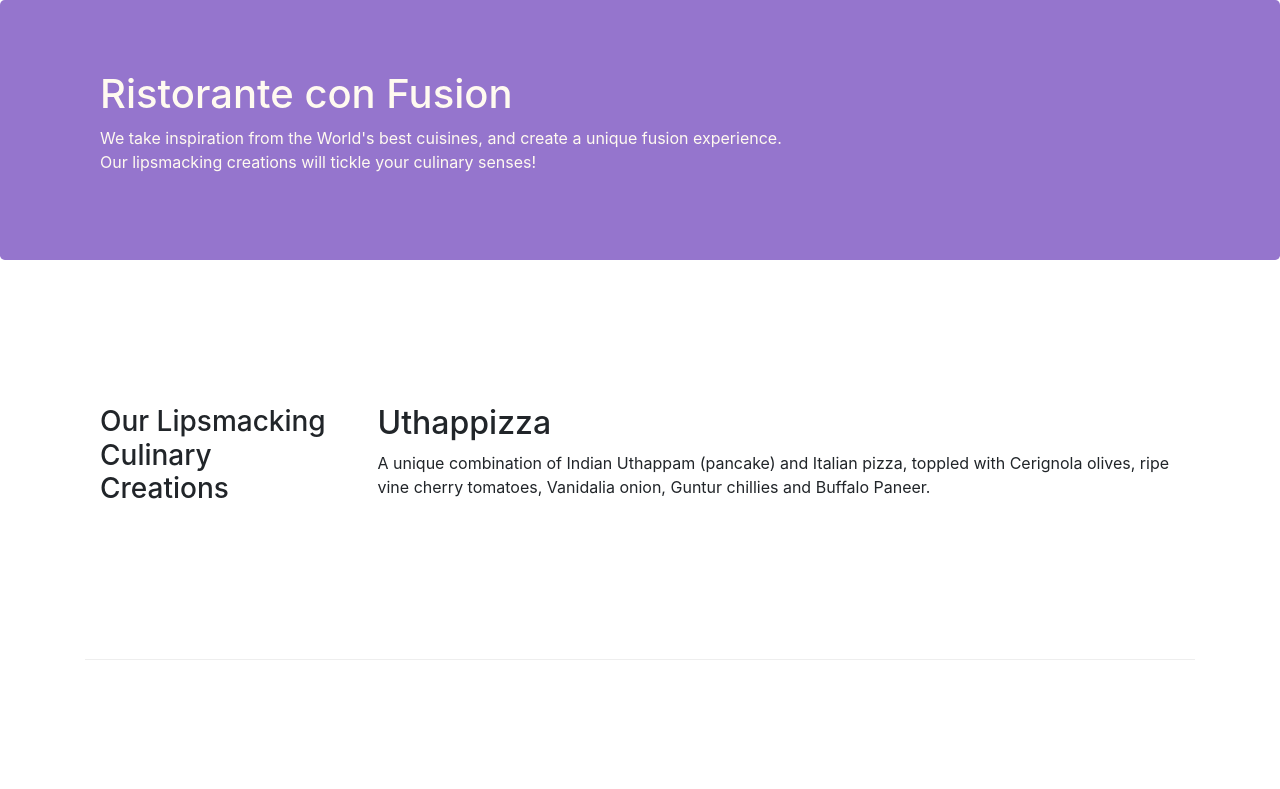
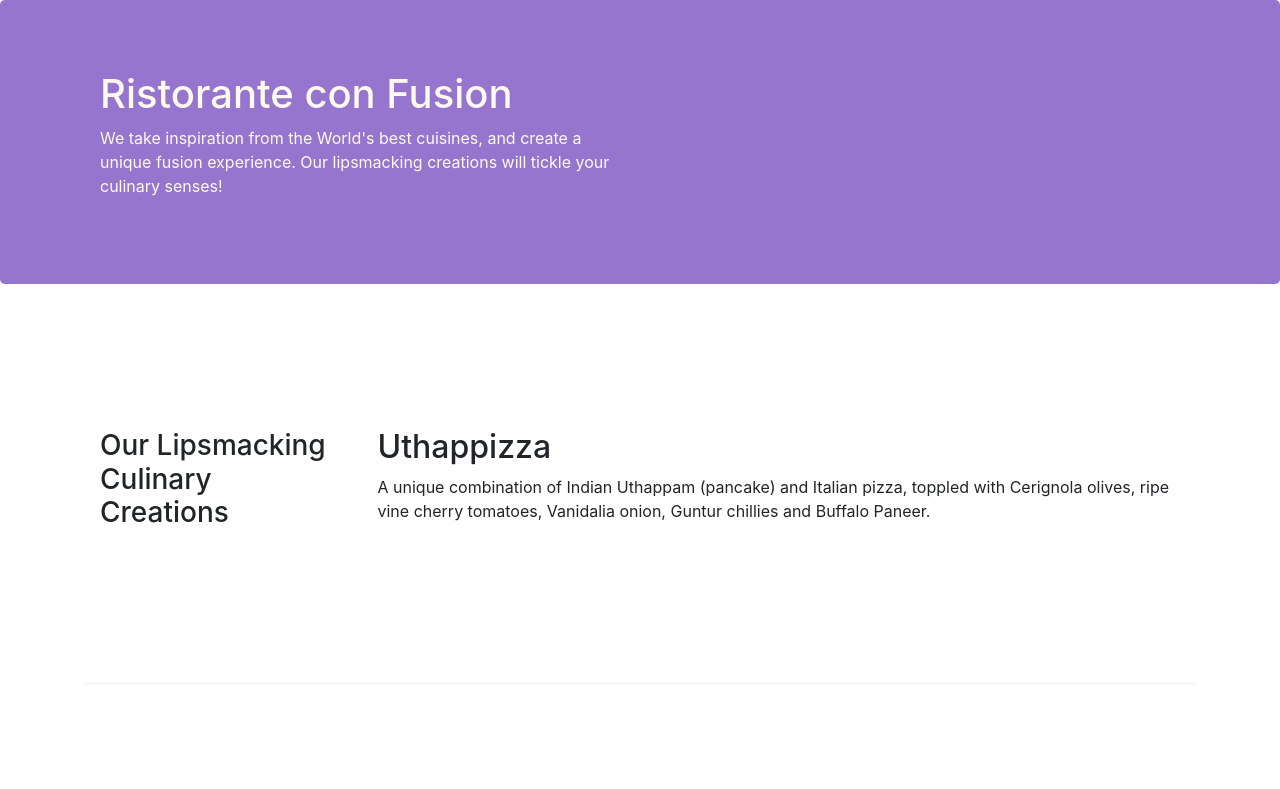
Before and after one commit to Sonali546/Assignment1, a website: page index.html in a window 1280 px wide. Shown: the top 789 px of the page. Drawn offline with nearby package versions, Linux system fonts and the light colour scheme.

Commit message:
changes to index

```diff
--- a/index.html
+++ b/index.html
@@ -13,11 +13,11 @@
 	<header class="jumbotron">
 		<div class="container">
 			<div class="row row-header">
-				<div class="col-12 col-sm-8">
+				<div class="col-12 col-sm-6">
 					<h1>Ristorante con Fusion</h1>
 					<p>We take inspiration from the World's best cuisines, and create a unique fusion experience. Our lipsmacking creations will tickle your culinary senses!</p>
 				</div>
-				<div class="col col-sm">
+				<div class="col-12 col-sm">
 				</div>
 			</div>
 		</div>
@@ -76,7 +76,7 @@
 		              Email: <a href="mailto:confusion@food.net">confusion@food.net</a>
 		           </address>
                 </div>
-                <div class="col col-sm-4 align-self-center">
+                <div class="col-12 col-sm-4 align-self-center">
                     <div class="text-align:center">
                         <a href="http://google.com/+">Google+</a>
                         <a href="http://www.facebook.com/profile.php?id=">Facebook</a>
```
